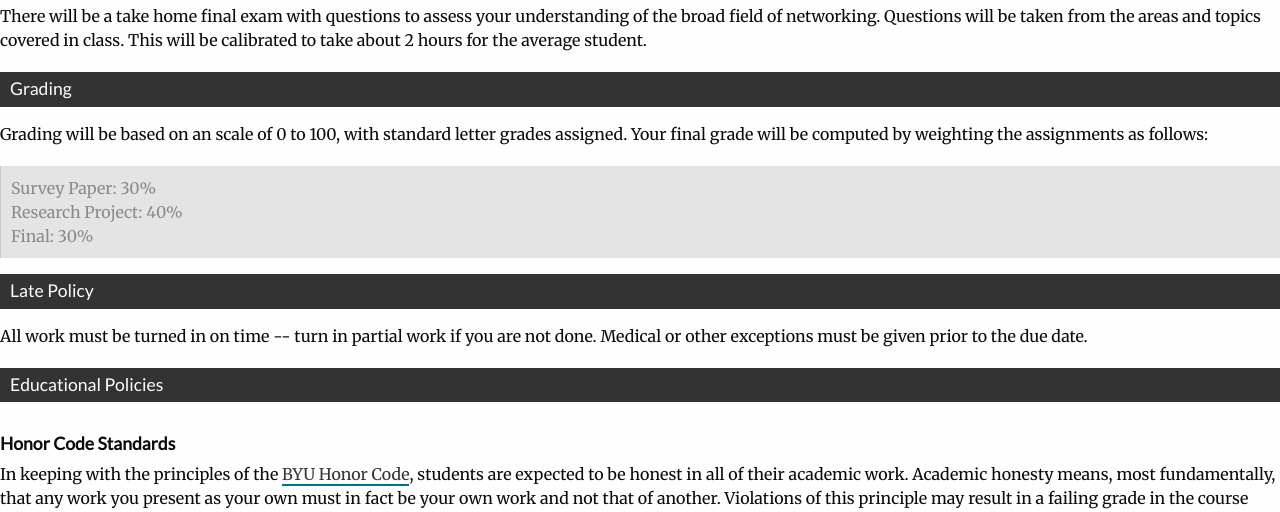
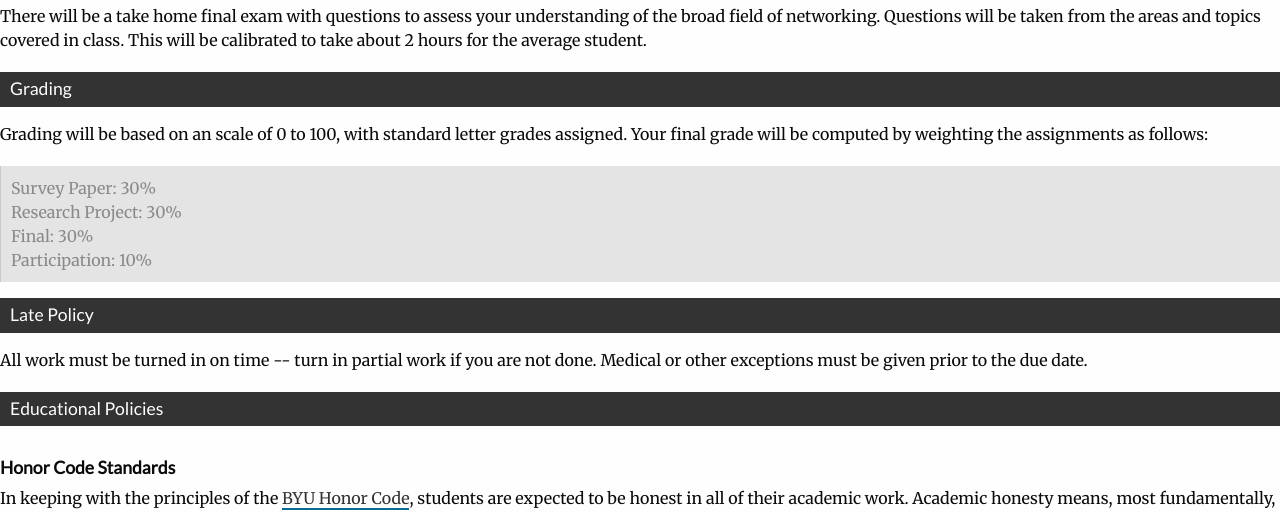
Before and after one commit to zappala/cs660-web, a Flask app: page /fall-2014/ in a window 1280 px wide. Shown: the part 1335-1847 px from the top of the page. Run offline with Flask 2, Linux system fonts and the light colour scheme; some libraries are stand-ins or nearby versions.

Commit message:
Updated syllabus.

```diff
--- a/templates/fall-2014/index.html
+++ b/templates/fall-2014/index.html
@@ -85,9 +85,11 @@ assignments as follows:
 
 > Survey Paper: 30%
 
-> Research Project: 40%
+> Research Project: 30%
 
 > Final: 30%
+
+> Participation: 10%
 
 ## Late Policy
 
```
